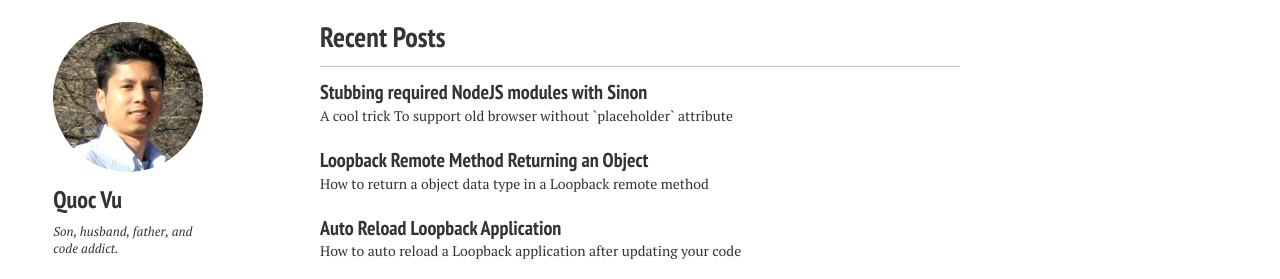
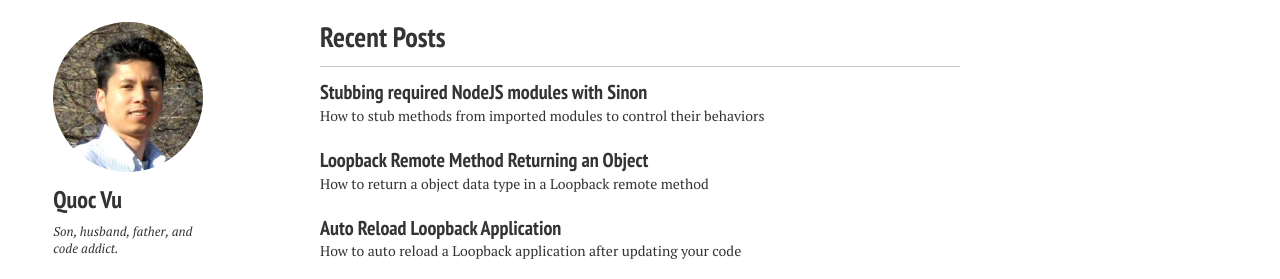
Before and after one commit to quocvu/quocvu.github.io, a Jekyll site: the page built from index.md, in a window 1280 px wide. Shown: the part 401-680 px from the top of the page. Built offline with Jekyll 4.4.1, drawn with Linux system fonts in a browser that asks for light colours; nearby versions of some CDN libraries; library files that are not in the unit come from our copies.

Commit message:
fix post description

```diff
--- a/_posts/2015-11-29-stubbing-required-node-js-modules-with-sinon.md
+++ b/_posts/2015-11-29-stubbing-required-node-js-modules-with-sinon.md
@@ -1,9 +1,9 @@
 ---
 layout: post
 title: Stubbing required NodeJS modules with Sinon
-excerpt: "A cool trick To support old browser without `placeholder` attribute"
+excerpt: How to stub methods from imported modules to control their behaviors
 modified: 2015-11-29
-tags: [nodejs, node, js, unit, test, mock, stub, sinon, require, module]
+tags: [nodejs, node, js, unit, test, mock, stub, spy, sinon, require, module, control, behavior]
 comments: true
 image:
   feature: lighthouse.jpg
```
Also changed, not shown: README.md.
